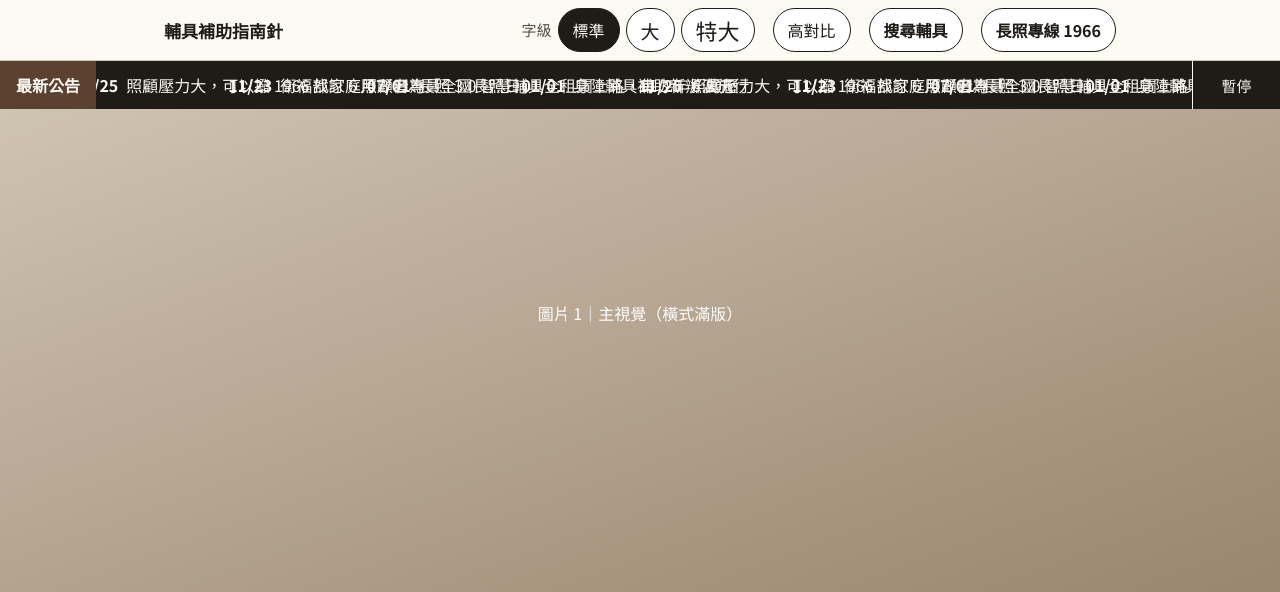
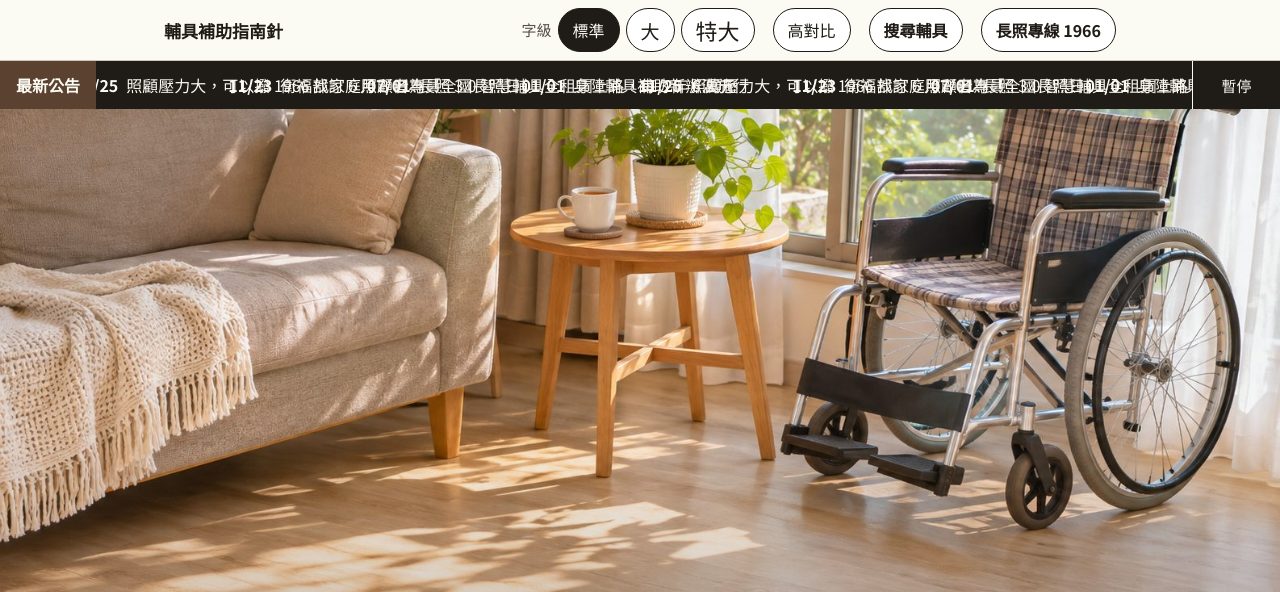
Before and after one commit to chennn231-code/assistive-device-compass, a plain HTML site: page index.html in a window 1280 px wide. Shown: the top 592 px of the page. Drawn offline with Linux system fonts and the light colour scheme.

Commit message:
放上網站照片（5 張，已裁切壓縮）
Co-Authored-By: Claude Opus 5.5 <noreply@anthropic.com>
Claude-Session: https://claude.ai/code/session_01JJjTTdwESbrUEs13xzisvY

```diff
--- a/index.html
+++ b/index.html
@@ -181,6 +181,10 @@ td.n{text-align:right;white-space:nowrap;font-variant-numeric:tabular-nums}
 .legal{margin-top:24px;text-align:left;background:var(--card);border:1px solid var(--line);border-radius:20px;padding:18px 20px}
 .legal h3{font-size:18px;margin-bottom:8px}.legal ul{margin:0;padding-left:22px}.legal li{margin-bottom:6px}
 @media(max-width:600px){.frow{grid-template-columns:minmax(0,1fr)}.finder{position:static}}
+/* 照片位置與標題可讀性 */
+.hero .ph{background-position:center 40%}
+.hero .ph.has::after{display:block;content:"";inset:0;top:auto;height:55%;background:linear-gradient(to bottom,rgba(40,28,18,0),rgba(40,28,18,.38))}
+@media(max-width:600px){.hero .ph{background-position:86% 40%}}
 /* 目錄 */
 .toc{display:flex;gap:8px;overflow-x:auto;margin-top:40px;padding:4px 2px 10px;justify-content:center;flex-wrap:wrap}
 .toc a{flex:none;display:inline-flex;align-items:center;min-height:44px;padding:0 16px;border-radius:999px;border:1px solid var(--line);background:var(--card);color:var(--ink);text-decoration:none;font-size:16px}
```
Also changed, not shown: img/hero.jpg (added), img/portrait.jpg (added), img/svc1.jpg (added), img/svc2.jpg (added), img/svc3.jpg (added), 1 other file.
